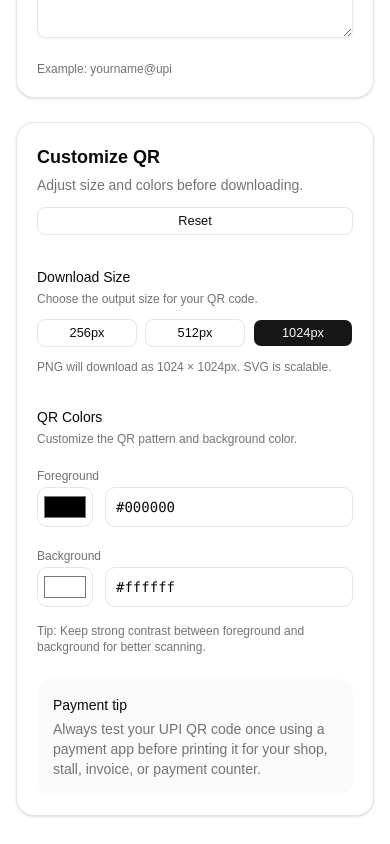
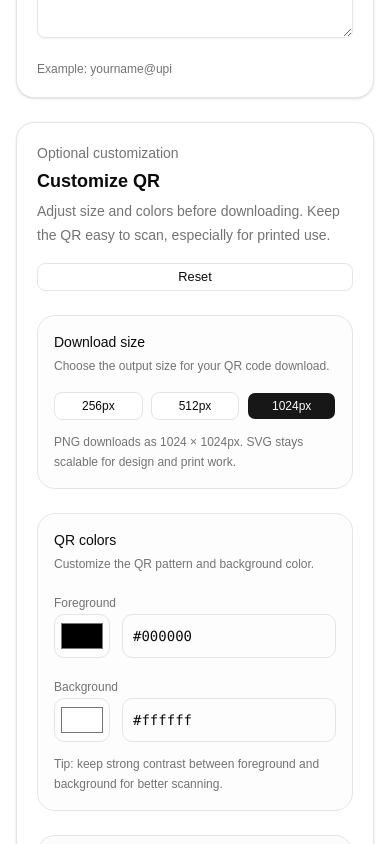
Before and after one commit to gouravmishra-121/qrhub, a React (Vite) app in the folder frontend/: page /upi in a window 390 px wide. Shown: the part 840-1684 px from the top of the page. Built offline with nearby package versions, Linux system fonts and the light colour scheme; no server answers.

Commit message:
fix: polish mobile qr generator experience

```diff
--- a/frontend/src/components/qr/QRColorPicker.tsx
+++ b/frontend/src/components/qr/QRColorPicker.tsx
@@ -14,16 +14,16 @@ export function QRColorPicker({
   onBackgroundChange,
 }: QRColorPickerProps) {
   return (
-    <div className="mt-8 space-y-4">
+    <section className="rounded-2xl border bg-muted/20 p-4">
       <div>
-        <h3 className="text-sm font-medium">QR Colors</h3>
+        <h3 className="text-sm font-medium">QR colors</h3>
 
-        <p className="mt-1 text-xs text-muted-foreground">
+        <p className="mt-1 text-xs leading-5 text-muted-foreground">
           Customize the QR pattern and background color.
         </p>
       </div>
 
-      <div className="grid gap-4 sm:grid-cols-2">
+      <div className="mt-4 grid gap-4 sm:grid-cols-2">
         <div className="min-w-0 space-y-2">
           <label className="text-xs font-medium text-muted-foreground">Foreground</label>
 
@@ -32,13 +32,15 @@ export function QRColorPicker({
               type="color"
               value={foregroundColor}
               onChange={(event) => onForegroundChange(event.target.value)}
-              className="h-10 w-14 shrink-0 cursor-pointer p-1"
+              className="h-11 w-14 shrink-0 cursor-pointer p-1"
+              aria-label="QR foreground color"
             />
 
             <Input
               value={foregroundColor}
               onChange={(event) => onForegroundChange(event.target.value)}
-              className="h-10 min-w-0 font-mono text-sm"
+              className="h-11 min-w-0 font-mono text-sm"
+              aria-label="QR foreground color hex value"
             />
           </div>
         </div>
@@ -51,21 +53,23 @@ export function QRColorPicker({
               type="color"
               value={backgroundColor}
               onChange={(event) => onBackgroundChange(event.target.value)}
-              className="h-10 w-14 shrink-0 cursor-pointer p-1"
+              className="h-11 w-14 shrink-0 cursor-pointer p-1"
+              aria-label="QR background color"
             />
 
             <Input
               value={backgroundColor}
               onChange={(event) => onBackgroundChange(event.target.value)}
-              className="h-10 min-w-0 font-mono text-sm"
+              className="h-11 min-w-0 font-mono text-sm"
+              aria-label="QR background color hex value"
             />
           </div>
         </div>
       </div>
 
-      <p className="text-xs text-muted-foreground">
-        Tip: Keep strong contrast between foreground and background for better scanning.
+      <p className="mt-3 text-xs leading-5 text-muted-foreground">
+        Tip: keep strong contrast between foreground and background for better scanning.
       </p>
-    </div>
+    </section>
   )
 }
--- a/frontend/src/components/qr/QRCustomizationPanel.tsx
+++ b/frontend/src/components/qr/QRCustomizationPanel.tsx
@@ -28,21 +28,25 @@ export function QRCustomizationPanel({
   tipDescription = 'Keep strong contrast between the QR color and background. Black on white gives the best scanning reliability.',
 }: QRCustomizationPanelProps) {
   return (
-    <div className="rounded-2xl border bg-background p-5 shadow-sm sm:p-6">
-      <div className="flex flex-col gap-3 sm:flex-row sm:items-start sm:justify-between">
+    <section className="rounded-2xl border bg-background p-5 shadow-sm sm:p-6">
+      <div className="flex flex-col gap-4 sm:flex-row sm:items-start sm:justify-between">
         <div>
-          <h2 className="text-lg font-semibold">Customize QR</h2>
+          <p className="text-sm font-medium text-muted-foreground">Optional customization</p>
 
-          <p className="mt-1 text-sm text-muted-foreground">
-            Adjust size and colors before downloading.
+          <h2 className="mt-1 text-lg font-semibold">Customize QR</h2>
+
+          <p className="mt-1 text-sm leading-6 text-muted-foreground">
+            Adjust size and colors before downloading. Keep the QR easy to scan, especially for
+            printed use.
           </p>
         </div>
 
-        <Button variant="outline" size="sm" onClick={onReset}>
+        <Button variant="outline" size="sm" onClick={onReset} className="w-full sm:w-auto">
           Reset
         </Button>
       </div>
 
+      <div className="mt-6 space-y-6">
         <QRSizeSelector value={qrSize} onChange={onSizeChange} />
 
         <QRColorPicker
@@ -51,12 +55,13 @@ export function QRCustomizationPanel({
           onForegroundChange={onForegroundChange}
           onBackgroundChange={onBackgroundChange}
         />
+      </div>
 
-      <div className="mt-6 rounded-xl bg-muted/40 p-4">
+      <div className="mt-6 rounded-2xl border bg-muted/30 p-4">
         <p className="text-sm font-medium">{tipTitle}</p>
 
-        <p className="mt-1 text-sm text-muted-foreground">{tipDescription}</p>
+        <p className="mt-1 text-sm leading-6 text-muted-foreground">{tipDescription}</p>
       </div>
-    </div>
+    </section>
   )
 }
--- a/frontend/src/components/qr/QRSizeSelector.tsx
+++ b/frontend/src/components/qr/QRSizeSelector.tsx
@@ -11,16 +11,16 @@ type QRSizeSelectorProps = {
 
 export function QRSizeSelector({ value, onChange }: QRSizeSelectorProps) {
   return (
-    <div className="mt-8 space-y-3">
+    <section className="rounded-2xl border bg-muted/20 p-4">
       <div>
-        <h3 className="text-sm font-medium">Download Size</h3>
+        <h3 className="text-sm font-medium">Download size</h3>
 
-        <p className="mt-1 text-xs text-muted-foreground">
-          Choose the output size for your QR code.
+        <p className="mt-1 text-xs leading-5 text-muted-foreground">
+          Choose the output size for your QR code download.
         </p>
       </div>
 
-      <div className="grid grid-cols-3 gap-2">
+      <div className="mt-4 grid grid-cols-3 gap-2">
         {QR_SIZES.map((size) => (
           <Button
             key={size}
@@ -28,16 +28,16 @@ export function QRSizeSelector({ value, onChange }: QRSizeSelectorProps) {
             size="sm"
             variant={value === size ? 'default' : 'outline'}
             onClick={() => onChange(size)}
-            className="w-full"
+            className="w-full px-2 text-xs sm:text-sm"
           >
             {size}px
           </Button>
         ))}
       </div>
 
-      <p className="text-xs text-muted-foreground">
-        PNG will download as {value} × {value}px. SVG is scalable.
+      <p className="mt-3 text-xs leading-5 text-muted-foreground">
+        PNG downloads as {value} × {value}px. SVG stays scalable for design and print work.
       </p>
-    </div>
+    </section>
   )
 }
```
Lines whose indentation alone changed are shown as unchanged.
